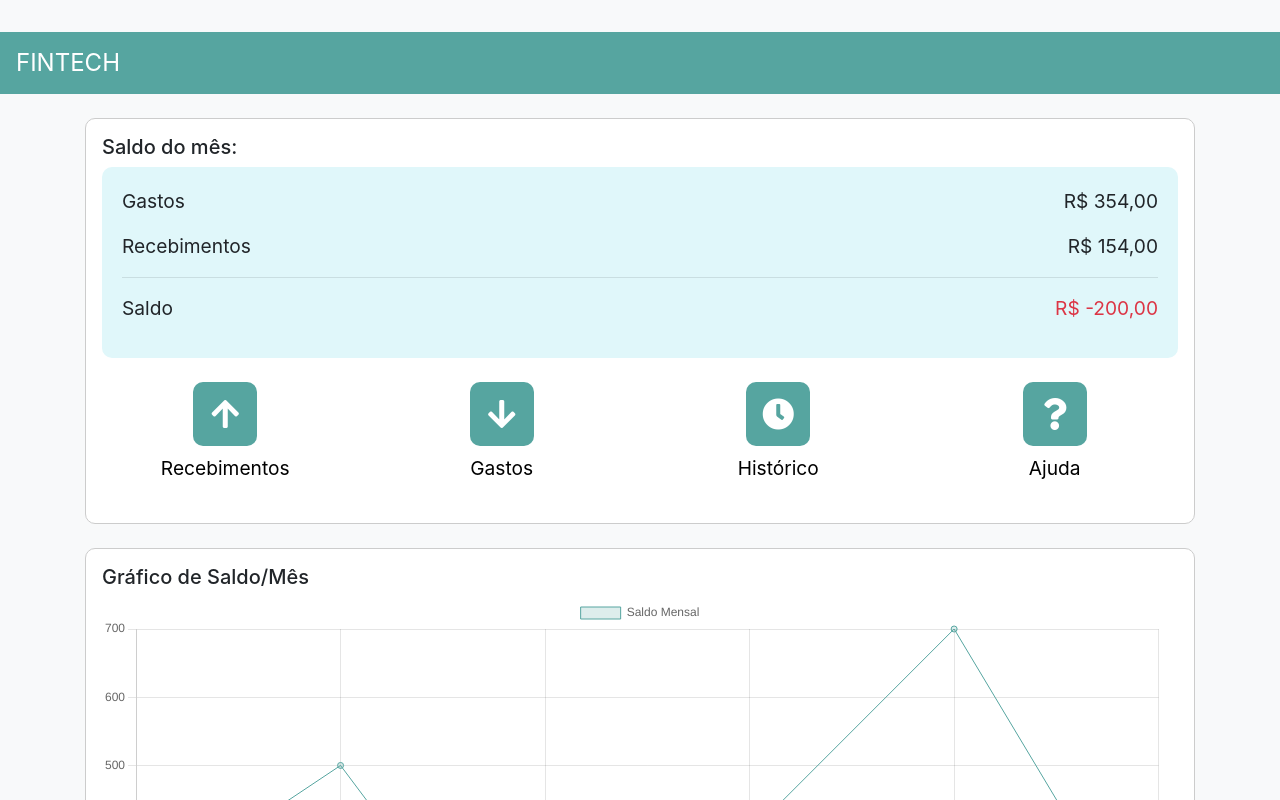
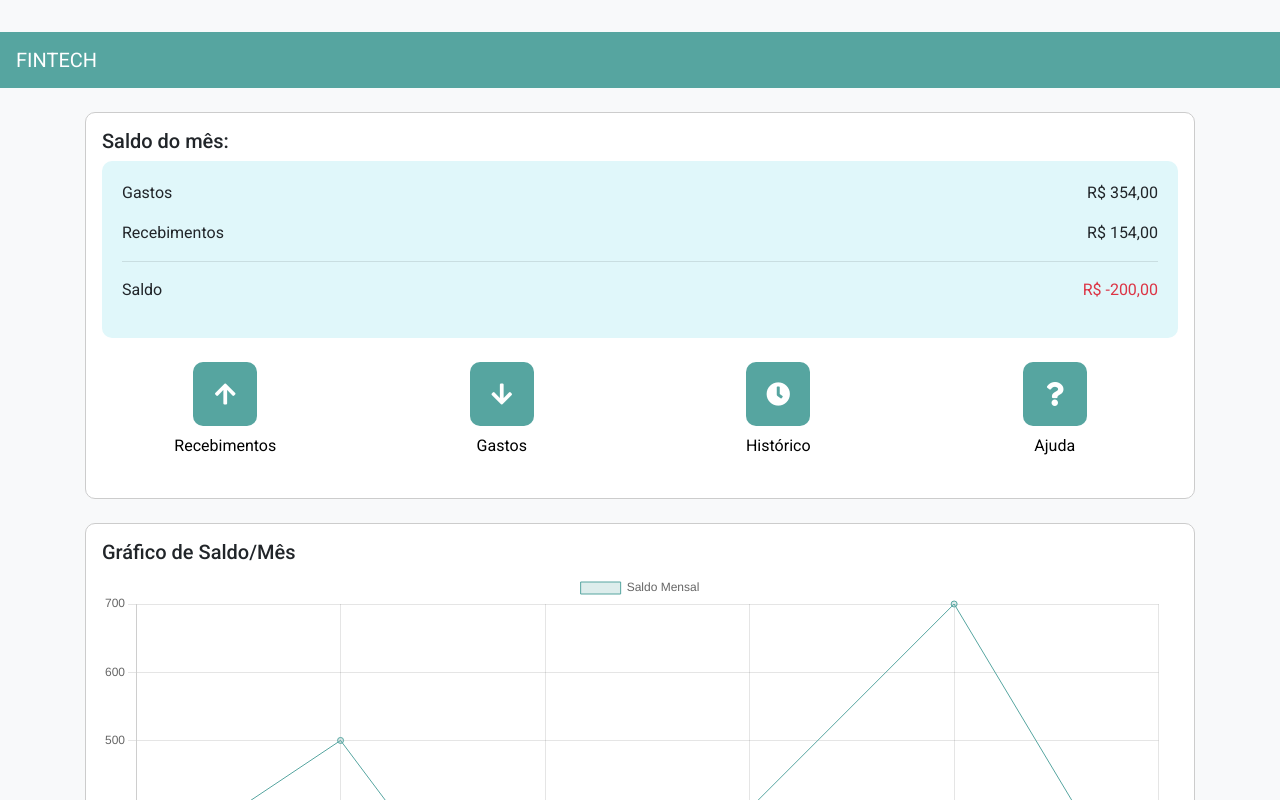
Before and after one commit to dreialcantara/Fiap-cap9ativ, a plain HTML site: page index.html in a window 1280 px wide. Shown: the top 800 px of the page. Drawn offline with nearby package versions, Linux system fonts and the light colour scheme.

Commit message:
font adjust

```diff
--- a/css/styles.css
+++ b/css/styles.css
@@ -1,6 +1,7 @@
 body {
     background-color: #f8f9fa;
     padding-top: 2rem;
+    font-family: 'Roboto', sans-serif;
 }
 
 .navbar {
@@ -45,7 +46,7 @@ body {
 }
 
 .btn-icon:hover .icon-container {
-    background-color: #2c5f58;
+    background-color: #439d91;
 }
 
 .btn-icon:hover p {
@@ -76,18 +77,5 @@ body {
     .icon-container {
         width: 4rem;
         height: 4rem;
-        font-size: 2rem;
-    }
-
-    .btn-icon p {
-        font-size: 1.2rem;
-    }
-
-    .card-body p {
-        font-size: 1.2rem;
-    }
-
-    .navbar-brand {
-        font-size: 1.5rem;
     }
 }
--- a/index.html
+++ b/index.html
@@ -7,6 +7,7 @@
     <link href="https://stackpath.bootstrapcdn.com/bootstrap/4.5.2/css/bootstrap.min.css" rel="stylesheet">
     <link rel="stylesheet" href="css/styles.css">
     <link rel="stylesheet" href="https://cdnjs.cloudflare.com/ajax/libs/font-awesome/5.15.4/css/all.min.css">
+    <link href="https://fonts.googleapis.com/css2?family=Roboto:wght@400;500;700&display=swap" rel="stylesheet">
     <script src="https://cdn.jsdelivr.net/npm/chart.js"></script>
 </head>
 <body>
```
